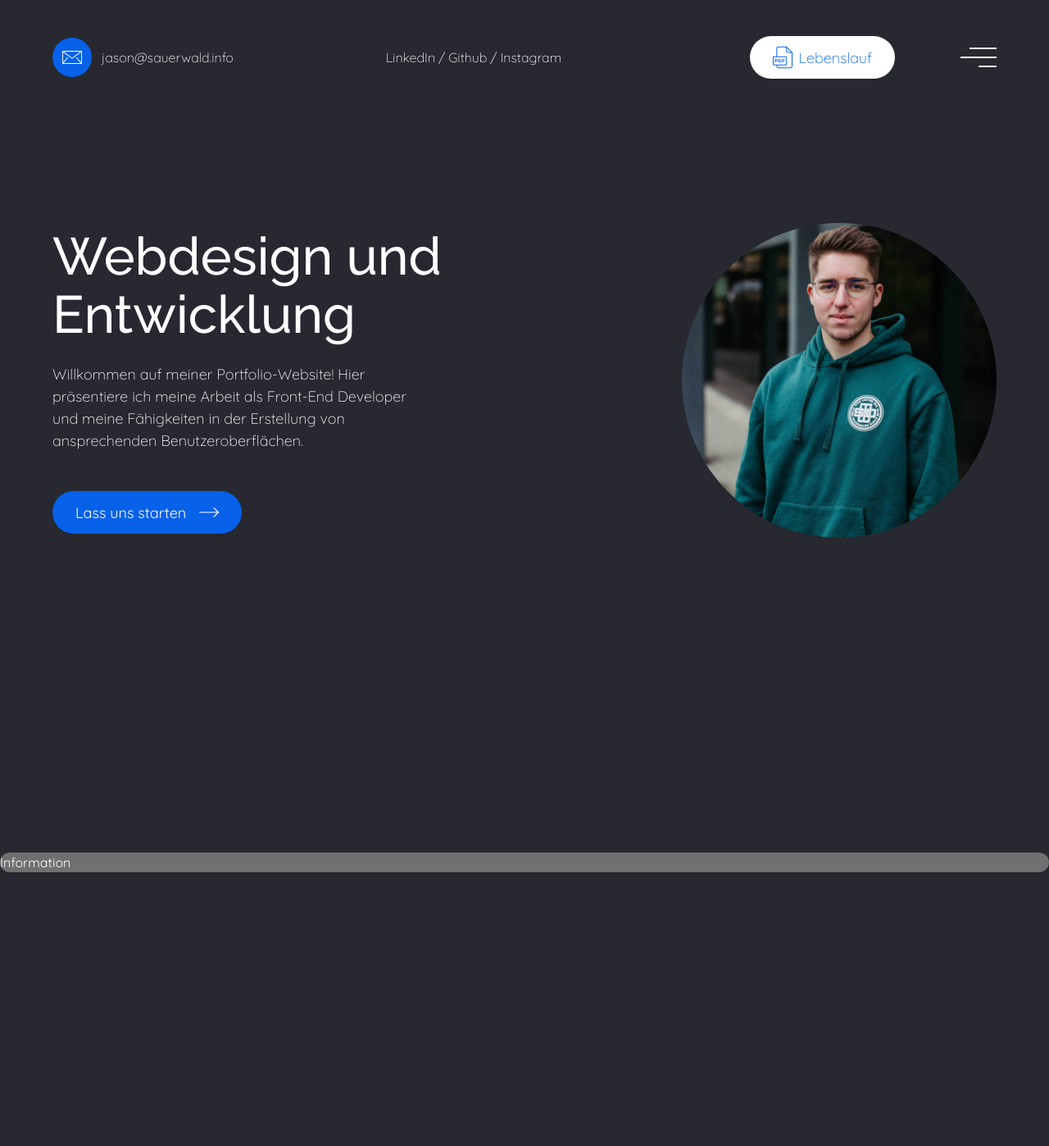
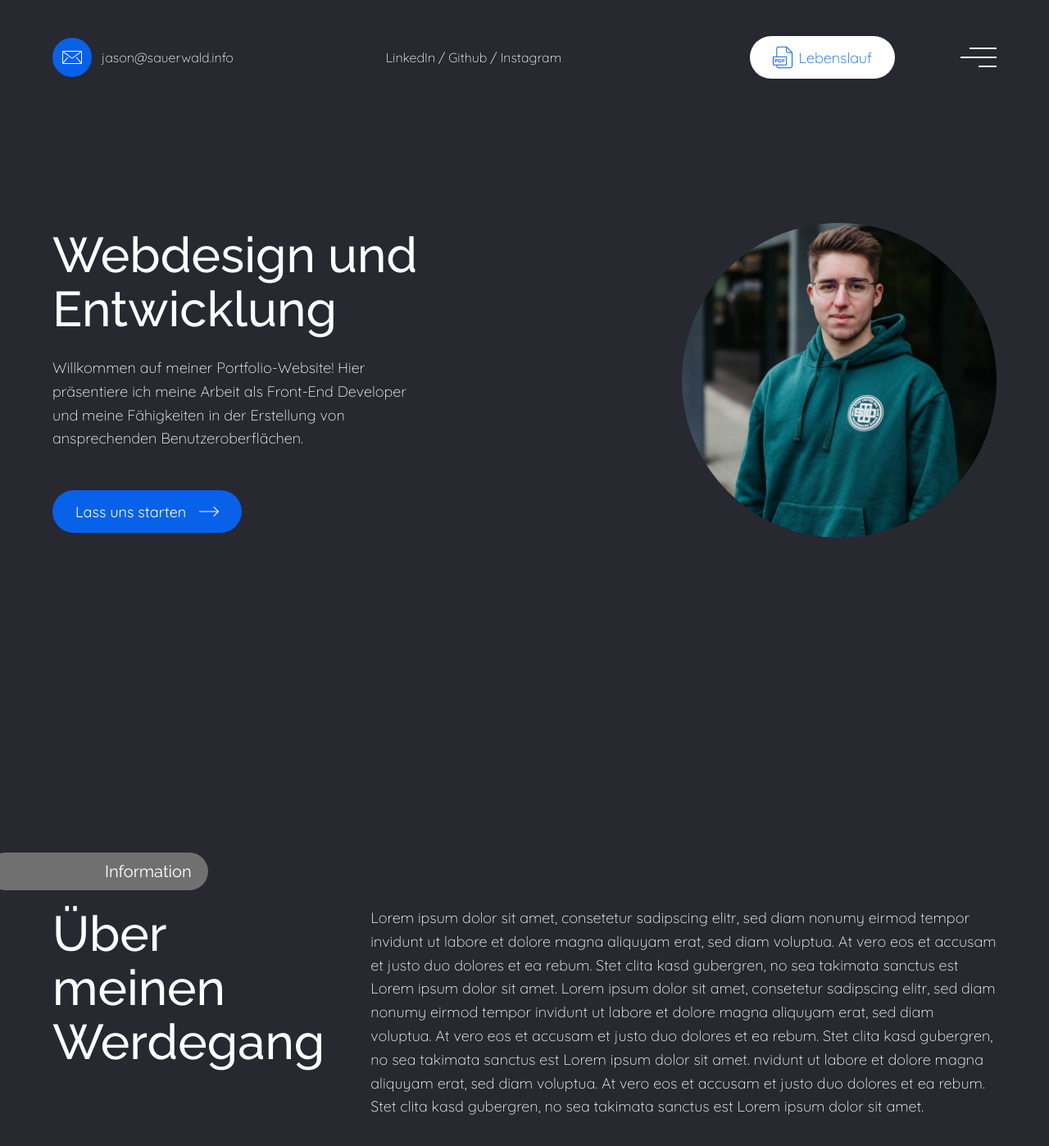
Before and after one commit to JasonSa19/vue-portfolio, a Vue app: page / in a window 1280 px wide. Shown: the top 1398 px of the page at 82% size. Before the commit the page ends 1064 px from the top, so only its background shows below. Built offline with nearby package versions, Linux system fonts and the light colour scheme.

Commit message:
Customize About Section and change line-height for text

```diff
--- a/src/assets/scss/globals/typo.scss
+++ b/src/assets/scss/globals/typo.scss
@@ -8,4 +8,5 @@ p {
   font-family: $fontDefault;
   font-size: 1.125rem;
   font-weight: 300;
+  line-height: 160%;
 }
--- a/src/components/About.vue
+++ b/src/components/About.vue
@@ -1,10 +1,25 @@
 <script setup>
 import vectorLink from "./modules/vectorLink.vue";
 import subLine from "./modules/subLine.vue";
+
+const aboutText =
+  "Lorem ipsum dolor sit amet, consetetur sadipscing elitr, sed diam nonumy eirmod tempor invidunt ut labore et dolore magna aliquyam erat, sed diam voluptua. At vero eos et accusam et justo duo dolores et ea rebum. Stet clita kasd gubergren, no sea takimata sanctus est Lorem ipsum dolor sit amet. Lorem ipsum dolor sit amet, consetetur sadipscing elitr, sed diam nonumy eirmod tempor invidunt ut labore et dolore magna aliquyam erat, sed diam voluptua. At vero eos et accusam et justo duo dolores et ea rebum. Stet clita kasd gubergren, no sea takimata sanctus est Lorem ipsum dolor sit amet. nvidunt ut labore et dolore magna aliquyam erat, sed diam voluptua. At vero eos et accusam et justo duo dolores et ea rebum. Stet clita kasd gubergren, no sea takimata sanctus est Lorem ipsum dolor sit amet.";
 </script>
 
 <template>
-  <section class="mt-32 xl:mt-96">
+  <section class="mb-32 xl:mb-96 anim">
     <subLine sublineText="Information" />
+    <div class="container">
+      <div class="flex gap-14">
+        <div class="basis-3/12">
+          <h2 class="text-2xl font-headline leading-headline">
+            Über meinen<br />Werdegang
+          </h2>
+        </div>
+        <div class="basis-9/12">
+          <p>{{ aboutText }}</p>
+        </div>
+      </div>
+    </div>
   </section>
 </template>
--- a/src/components/Intro.vue
+++ b/src/components/Intro.vue
@@ -7,7 +7,7 @@ const mainText =
 </script>
 
 <template>
-  <section class="container anim mt-44">
+  <section class="container mb-32 anim mt-44 xl:mb-96">
     <div
       class="flex flex-col-reverse items-center justify-between gap-y-24 content-inner lg:gap-y-0 lg:flex-row"
     >
--- a/src/components/modules/subLine.vue
+++ b/src/components/modules/subLine.vue
@@ -5,7 +5,9 @@ const props = defineProps({
 </script>
 
 <template>
-  <div class="inline-block w-full rounded-3xl bg-lightgrey">
-    <span>{{ sublineText }}</span>
+  <div
+    class="inline-flex items-center py-2 pr-5 mb-5 -ml-4 pl-36 rounded-3xl bg-lightgrey"
+  >
+    <span class="text-sm font-headline">{{ sublineText }}</span>
   </div>
 </template>
--- a/tailwind.config.js
+++ b/tailwind.config.js
@@ -9,6 +9,9 @@ module.exports = {
     },
 
     extend: {
+      lineHeight: {
+        headline: "110%",
+      },
       borderRadius: {
         "3xl": "40px",
         full: "999px",
@@ -24,10 +27,11 @@ module.exports = {
       },
       fontSize: {
         base: "1.125rem",
+        sm: "1.25rem",
         md: "1.5rem",
         lg: "1.75rem",
         xl: "2rem",
-        "2xl": "4rem",
+        "2xl": "3.75rem",
         "3xl": "6.75rem",
       },
     },
```
